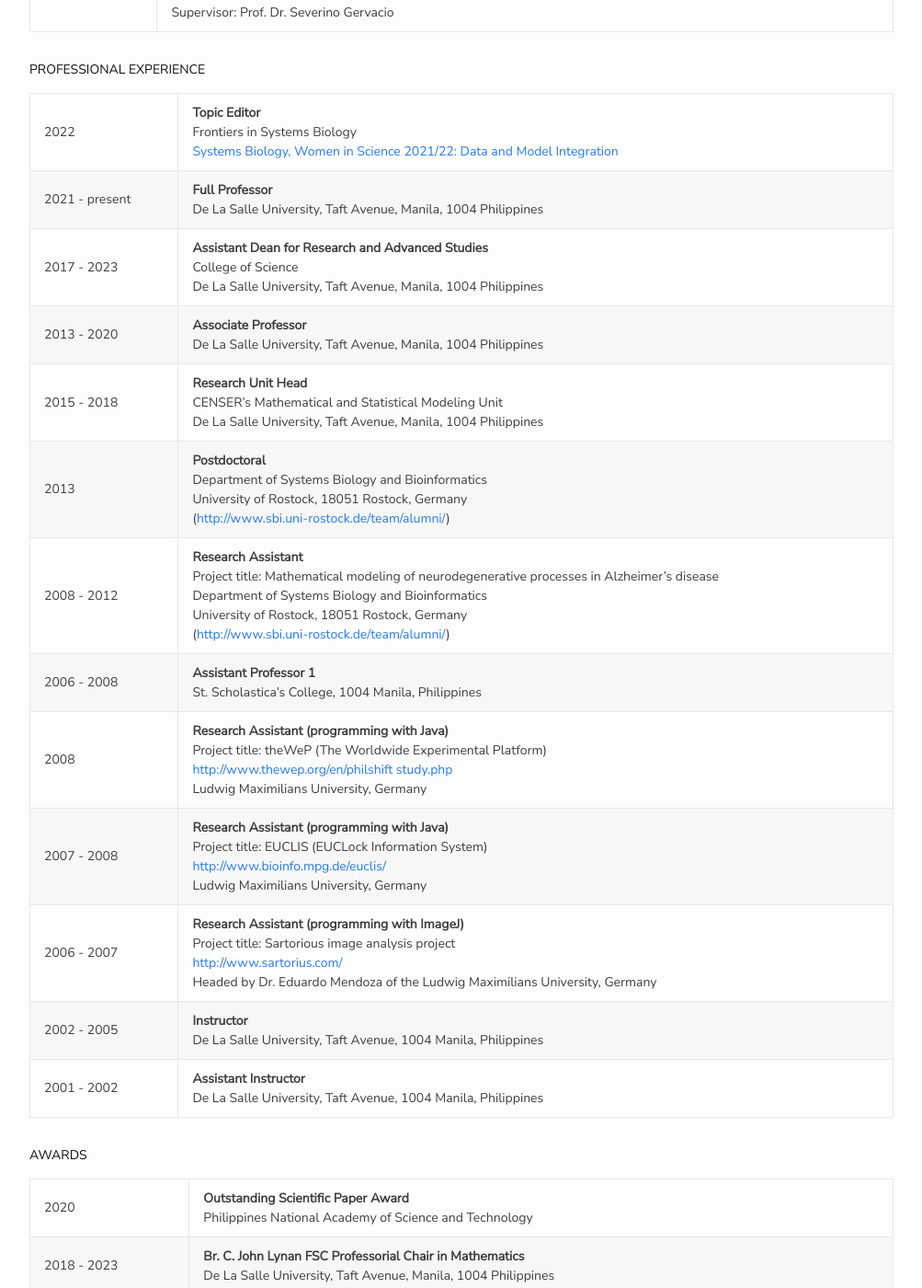
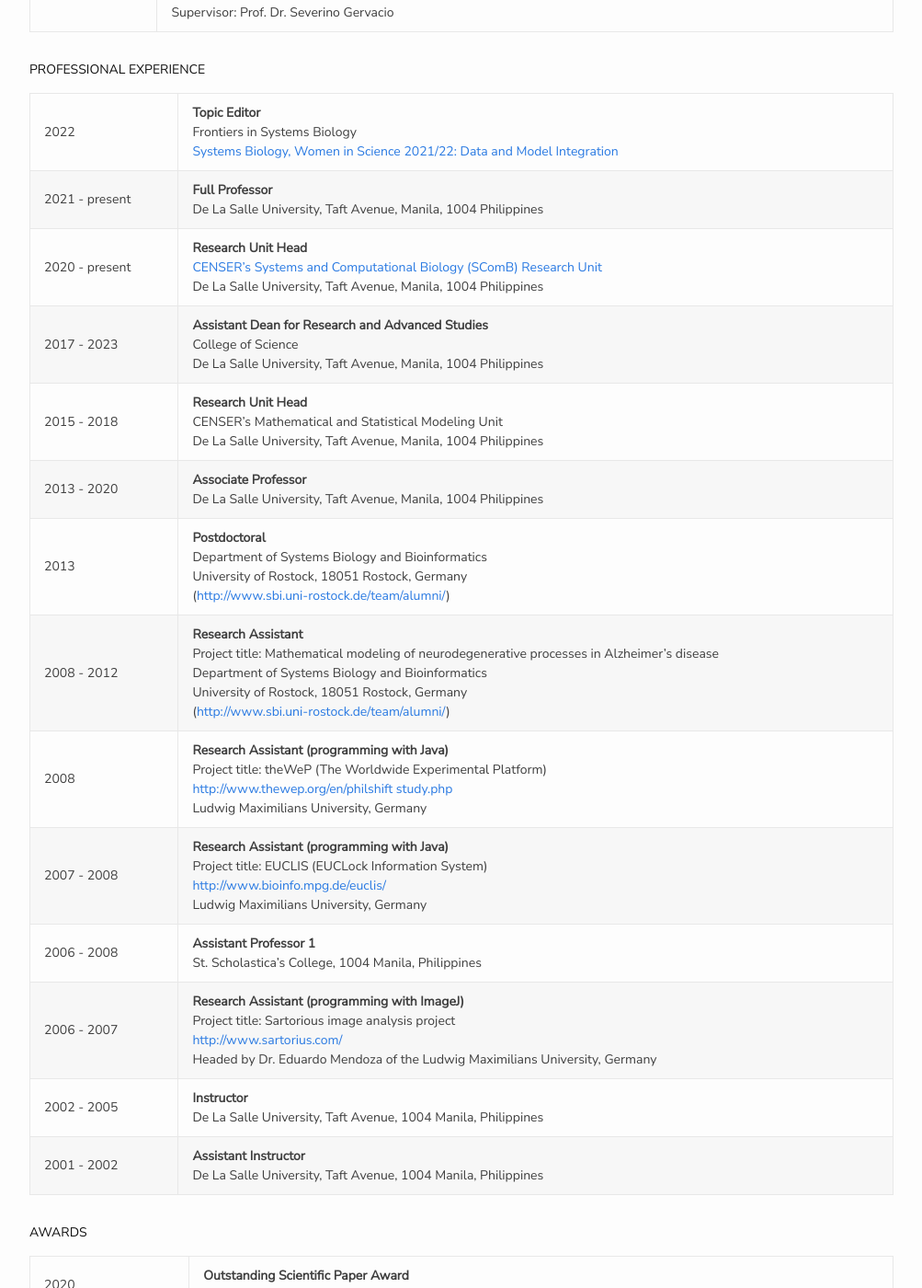
Before and after one commit to yupaulk/angelynlao.github.io, a Jekyll site: the page built from bio.md, in a window 1280 px wide and 1400 px high, scrolled down 665 px. Shown: the whole window at 92% size, without its empty margins (138-1141 px from the left). Built offline with Jekyll 4.4.1, drawn with Linux system fonts in a browser that asks for light colours; nearby versions of some CDN libraries; a style sheet for code colours, icons or effects is not loaded.

Commit message:
Update bio.md

```diff
--- a/bio.md
+++ b/bio.md
@@ -15,14 +15,15 @@ PROFESSIONAL EXPERIENCE
 
 2022 &nbsp; &nbsp; | **Topic Editor** <br> Frontiers in Systems Biology <br> [Systems Biology, Women in Science 2021/22: Data and Model Integration](https://www.frontiersin.org/research-topics/25941/systems-biology-women-in-science-202122-data-and-model-integration)
 2021 - present | **Full Professor** <br> De La Salle University, Taft Avenue, Manila, 1004 Philippines
+2020 - present | **Research Unit Head** <br> [CENSER’s Systems and Computational Biology (SComB) Research Unit](https://dlsu-scomb.github.io/) <br> De La Salle University, Taft Avenue, Manila, 1004 Philippines
 2017 - 2023 | **Assistant Dean for Research and Advanced Studies** <br> College of Science<br>De La Salle University, Taft Avenue, Manila, 1004 Philippines
+2015 - 2018 | **Research Unit Head** <br> CENSER’s Mathematical and Statistical Modeling Unit <br> De La Salle University, Taft Avenue, Manila, 1004 Philippines
 2013 - 2020 | **Associate Professor** <br> De La Salle University, Taft Avenue, Manila, 1004 Philippines
-2015 - 2018 | **Research Unit Head** <br> CENSER’s Mathematical and Statistical Modeling Unit <br> De La Salle University, Taft Avenue, Manila, 1004 Philippines
 2013 | **Postdoctoral** <br> Department of Systems Biology and Bioinformatics <br> University of Rostock, 18051 Rostock, Germany <br> (<http://www.sbi.uni-rostock.de/team/alumni/>)
 2008 - 2012 | **Research Assistant** <br>Project title: Mathematical modeling of neurodegenerative processes in Alzheimer’s disease <br> Department of Systems Biology and Bioinformatics <br> University of Rostock, 18051 Rostock, Germany <br> (<http://www.sbi.uni-rostock.de/team/alumni/>)
-2006 - 2008 | **Assistant Professor 1** <br> St. Scholastica’s College, 1004 Manila, Philippines
 2008 | **Research Assistant (programming with Java)** <br> Project title: theWeP (The Worldwide Experimental Platform) <br> <http://www.thewep.org/en/philshift study.php> <br> Ludwig Maximilians University, Germany
 2007 - 2008 | **Research Assistant (programming with Java)** <br> Project title: EUCLIS (EUCLock Information System) <br> <http://www.bioinfo.mpg.de/euclis/> <br> Ludwig Maximilians University, Germany
+2006 - 2008 | **Assistant Professor 1** <br> St. Scholastica’s College, 1004 Manila, Philippines
 2006 - 2007 | **Research Assistant (programming with ImageJ)** <br> Project title: Sartorious image analysis project <br> <http://www.sartorius.com/> <br> Headed by Dr. Eduardo Mendoza of the Ludwig Maximilians University, Germany
 2002 - 2005 | **Instructor** <br> De La Salle University, Taft Avenue, 1004 Manila, Philippines
 2001 - 2002 | **Assistant Instructor** <br> De La Salle University, Taft Avenue, 1004 Manila, Philippines
```
